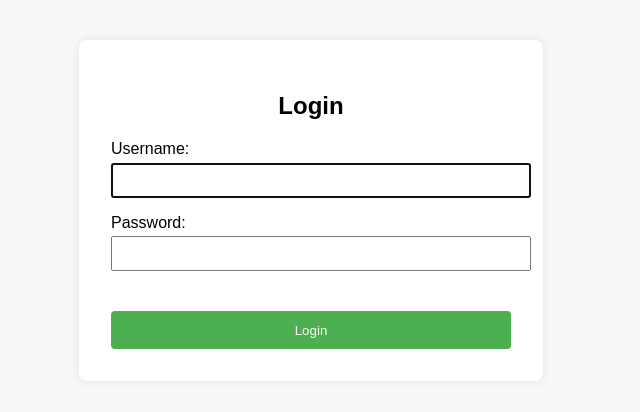
After one commit to robelwelday/Todo-list-web-app, a Django app: page /core/login/ in a window 1280 px wide. The commit adds this page. Shown: the top 412 px of the page, without its empty margins (329-969 px from the left). Run offline with Django 4.2, Linux system fonts and the light colour scheme.

Commit message:
create login and logout link and add them to the tasklist

```diff
--- /dev/null
+++ b/core/templates/login.html
@@ -0,0 +1,72 @@
+<!DOCTYPE html>
+<html lang="en">
+<head>
+    <meta charset="UTF-8">
+    <title>Login</title>
+    <style>
+        body {
+            font-family: Arial, sans-serif;
+            padding: 2rem;
+            background-color: #f8f8f8;
+        }
+        form {
+            background: white;
+            padding: 2rem;
+            max-width: 400px;
+            margin: auto;
+            border-radius: 8px;
+            box-shadow: 0 0 10px rgba(0,0,0,0.1);
+        }
+        h2 {
+            text-align: center;
+        }
+        label {
+            display: block;
+            margin-top: 1rem;
+        }
+        input {
+            width: 100%;
+            padding: 0.5rem;
+            margin-top: 0.3rem;
+        }
+        button {
+            margin-top: 1.5rem;
+            width: 100%;
+            padding: 0.7rem;
+            background-color: #4CAF50;
+            color: white;
+            border: none;
+            border-radius: 4px;
+        }
+        .errorlist {
+            color: red;
+            list-style: none;
+            padding: 0;
+        }
+    </style>
+</head>
+<body>
+
+    <form method="post">
+        <h2>Login</h2>
+        {% csrf_token %}
+        {% if form.errors %}
+            <ul class="errorlist">
+                {% for field in form %}
+                    {% for error in field.errors %}
+                        <li>{{ error }}</li>
+                    {% endfor %}
+                {% endfor %}
+                {% for error in form.non_field_errors %}
+                    <li>{{ error }}</li>
+                {% endfor %}
+            </ul>
+        {% endif %}
+
+        {{ form.as_p }}
+
+        <button type="submit">Login</button>
+    </form>
+
+</body>
+</html>
--- a/core/templates/task_list.html
+++ b/core/templates/task_list.html
@@ -25,7 +25,12 @@
 
             </tr>
             {% endfor %}
+
         </tbody>
     </table>
+    <form action="{% url 'logout' %}" method="post">
+        {% csrf_token %}
+        <button type="submit">Logout</button>
+    </form>
 </body>
 </html>
--- a/core/urls.py
+++ b/core/urls.py
@@ -1,8 +1,10 @@
 from django.urls import path
-from .views import Tasklist,createtask,taskdetail,Updatetask,delettask
+from .views import Tasklist,createtask,taskdetail,Updatetask,delettask,UserLogin,LogoutView
 
 
 urlpatterns=[
+    path('login/', UserLogin.as_view(), name='login'),
+    path('logout/', LogoutView.as_view(next_page='login'), name='logout'),
     path('',Tasklist.as_view(),name='tasklist'),
     path('Task/<int:pk>/',taskdetail.as_view(),name='taskdetail'),
     path('task-create/',createtask.as_view(),name='Createtask'),
--- a/core/views.py
+++ b/core/views.py
@@ -5,7 +5,16 @@ from .models import Task
 from django.views.generic import DetailView
 from django.views.generic.edit import CreateView,UpdateView ,DeleteView
 from django.urls import reverse_lazy
+from django.contrib.auth.views import LoginView, LogoutView
+from django.views.generic.edit import FormView
+from django.contrib.auth.forms import UserCreationForm
 
+class UserLogin(LoginView):
+        template_name = 'login.html'
+        fields='__all__'
+        redirect_authenticated_user=True
+        def get_success_url(self):
+             return reverse_lazy('tasklist')
 
 class Tasklist(ListView):
     model=Task
@@ -29,6 +38,19 @@ class Updatetask(UpdateView):
     success_url = reverse_lazy('tasklist') # Ensure 'tasklist' is correctly defined in core/urls.py
 
 
+
+class UserLogoutView(LogoutView):
+        next_page = reverse_lazy('tasklist')  # Redirect after logout
+
+class UserRegisterView(FormView):
+        template_name = 'register.html'
+        form_class = UserCreationForm
+        success_url = reverse_lazy('tasklist')
+
+        def form_valid(self, form):
+            form.save()
+            return super().form_valid(form)
+
 class delettask(DeleteView):
     model=Task
     context_object_name='task'
```
Also changed, not shown: db.sqlite3.
